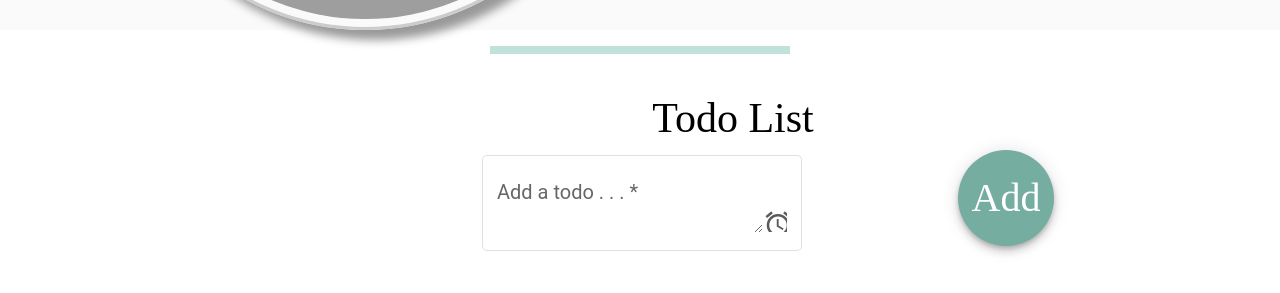
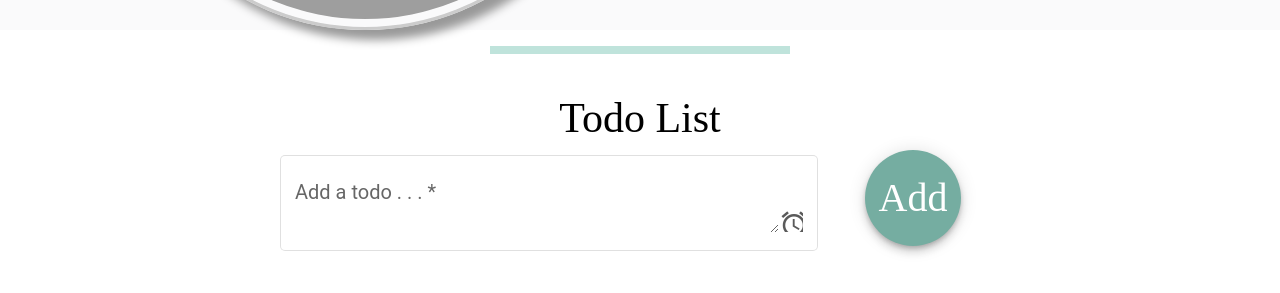
Before and after one commit to stevenguyen18595/Todo-list, an Angular app: page / in a window 1280 px wide. Shown: the part 499-792 px from the top of the page. Built offline with nearby package versions, Linux system fonts and the light colour scheme; grey boxes are pictures that could not be loaded.

Commit message:
update mat-form-field for big monitor screen

```diff
--- a/src/app/main-form/main-form.component.css
+++ b/src/app/main-form/main-form.component.css
@@ -34,6 +34,13 @@ mat-list-item.mat-list-item {
 mat-form-field {
   font-size: 20px;
 }
+/* high resolution tablet ipad */
+@media only screen and (max-width: 1624px) and (min-width: 1000px) {
+  mat-form-field {
+    width: 35rem !important;
+    height: 3rem !important;
+  }
+}
 /* the below code is used for phone */
 @media only screen and (max-width: 480px) {
   .h1-todo {
@@ -66,7 +73,3 @@ mat-form-field {
 /* Low resolution ipad */
 @media only screen and (max-width: 767px) {
 }
-
-/* high resolution tablet ipad */
-@media only screen and (max-width: 1024px) {
-}
--- a/src/app/main-form/main-form.component.html
+++ b/src/app/main-form/main-form.component.html
@@ -1,8 +1,5 @@
 <div class="container">
   <div class="row justify-content-center">
-    <div class="col col-lg-2">
-
-    </div>
     <div class="col-lg-8">
       <div class="row ">
         <h1 class="h1-todo">Todo List</h1>
```
